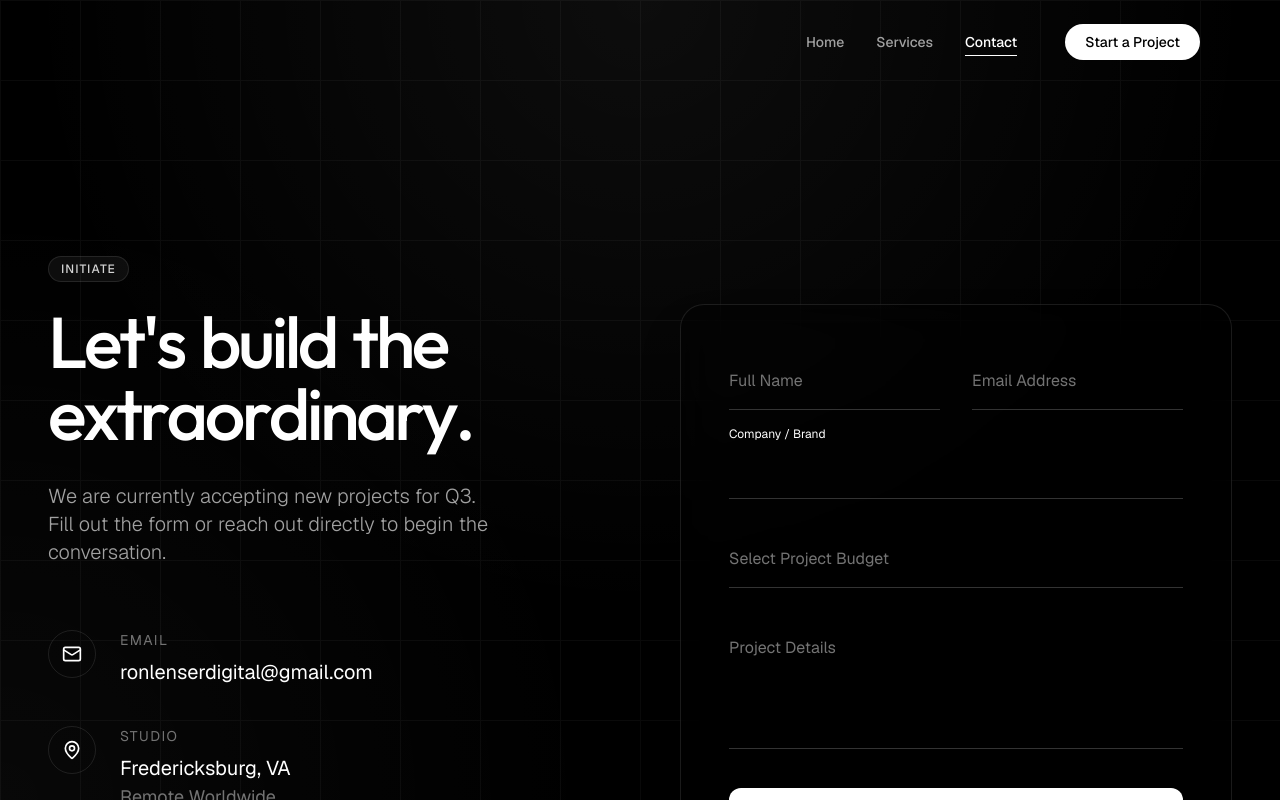
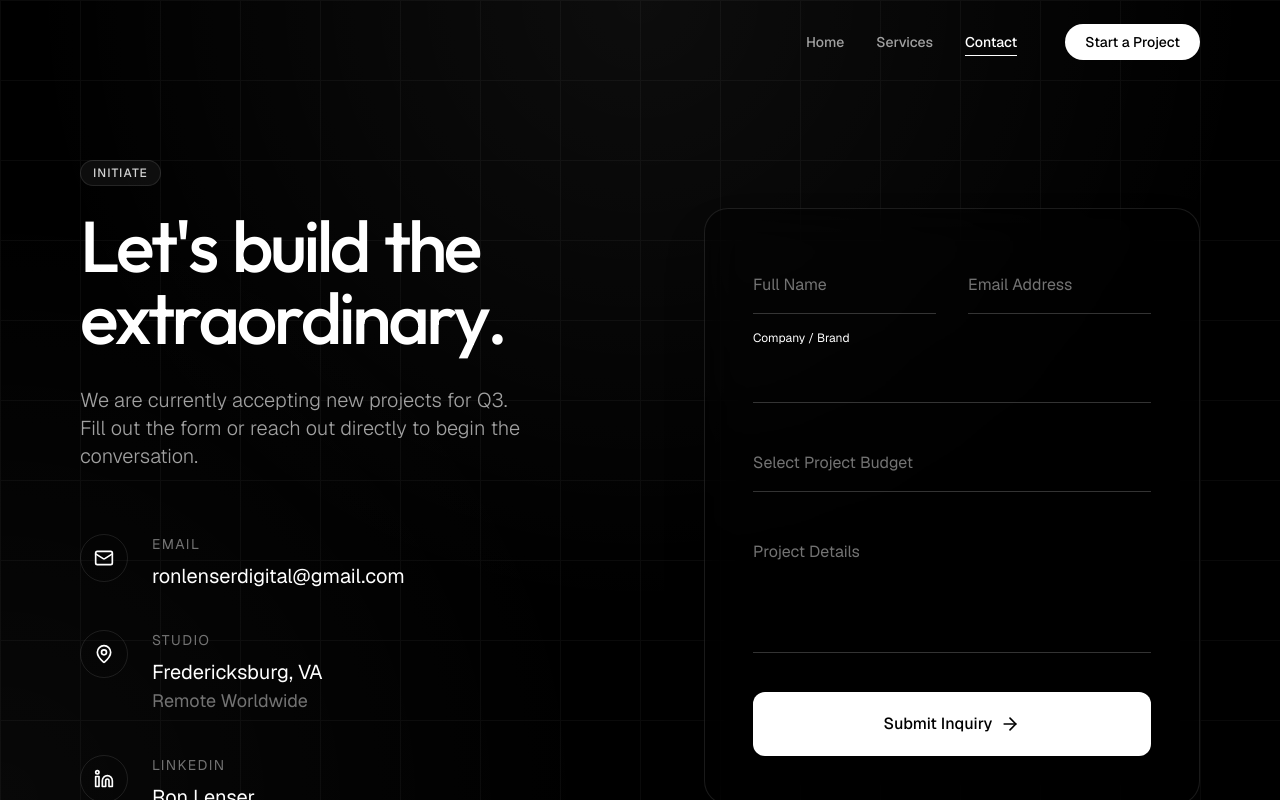
Before and after one commit to ronlenserdigital/ronlenserdigital, a Next.js app: page /contact in a window 1280 px wide. Shown: the top 800 px of the page. Built offline with nearby package versions, Linux system fonts and the light colour scheme.

Commit message:
Adjusted top padding on contact page

```diff
--- a/src/app/contact/page.tsx
+++ b/src/app/contact/page.tsx
@@ -115,9 +115,9 @@ export default function ContactPage() {
   }
 
   return (
-    <div className="bg-transparent min-h-screen relative pt-32">
-      <div className="container mx-auto px-6 md:px-12 py-20 lg:py-32">
-        <div className="grid grid-cols-1 lg:grid-cols-2 gap-20">
+    <div className="bg-transparent min-h-screen relative pt-28 lg:pt-32">
+      <div className="w-full max-w-[1600px] mx-auto px-6 md:px-12 lg:px-20 pb-20 lg:pb-32 pt-4 lg:pt-8">
+        <div className="grid grid-cols-1 lg:grid-cols-2 gap-20 xl:gap-32">
 
           {/* Left Column - Intro & Info */}
           <div>
```
